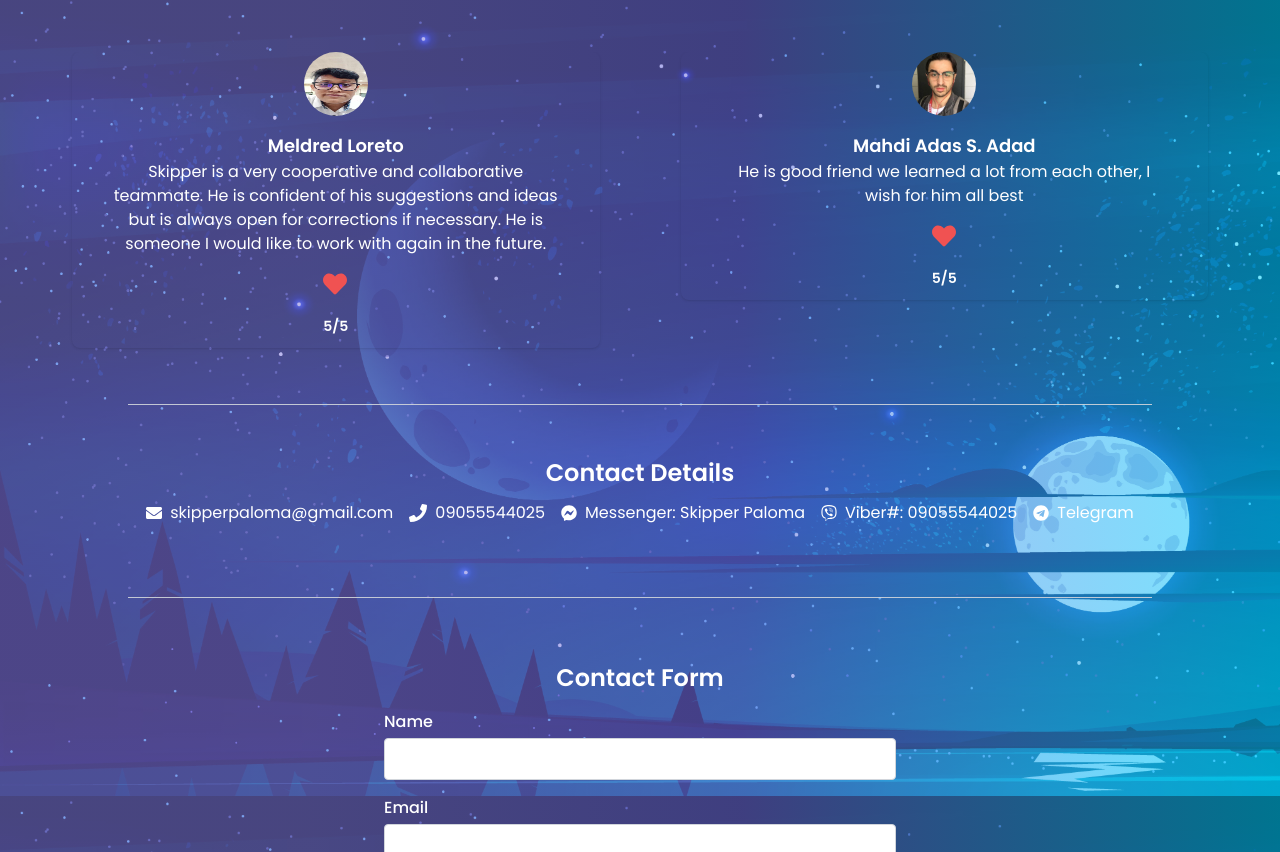
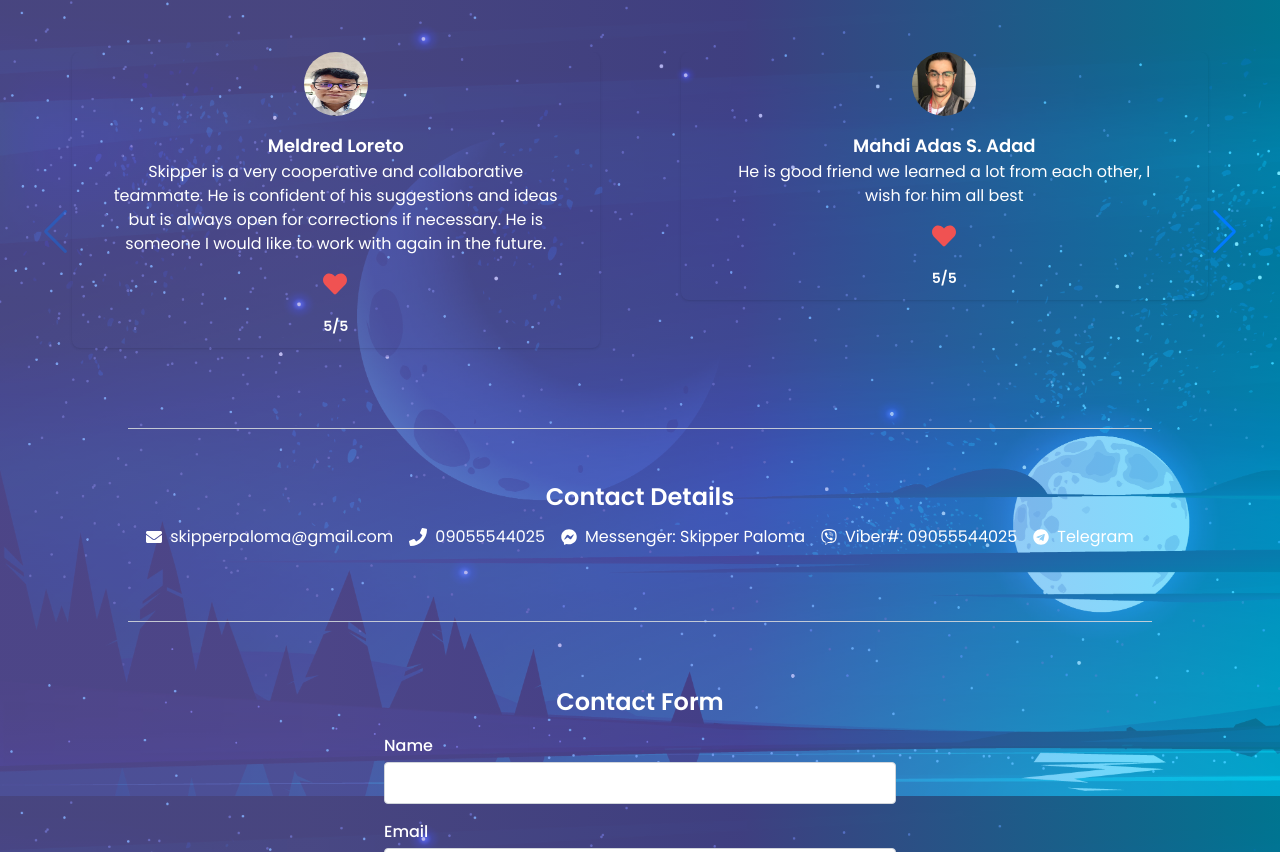
Before and after one commit to Kypso18/PersonalWebPage, a React (Create React App) app: page / in a window 1280 px wide. Shown: the part 2404-3256 px from the top of the page. Built offline with nearby package versions, Linux system fonts and the light colour scheme.

Commit message:
update Home.js

```diff
--- a/src/pages/Home.js
+++ b/src/pages/Home.js
@@ -10,7 +10,7 @@
 import CertificateSwiper from '../components/CertificateSwiper';
 import Drei from '../assets/reviews/drei.jpg';
 import Adas from '../assets/reviews/Adas.jpg';
-
+import Jared from '../assets/reviews/jared.png';
 
 function Home() {
   const skills = [
@@ -56,6 +56,12 @@
       name: 'Mahdi Adas S. Adad',
       opinion: 'He is good friend we learned a lot from each other, I wish for him all best',
       text: '5/5' ,
+    },
+    {
+      picture: Jared,
+      name: 'Jared Eiden Belvis',
+      opinion: 'Skipper is a responsible member in a group project. He finishes all the tasks that was given to him. There were times where he would work on a certain task even without the command of the leader just to prepare for the presentation of the project.',
+      text: '4/5' ,
     },
 
   ];
```
Also changed, not shown: src/assets/reviews/jared.png (added).
